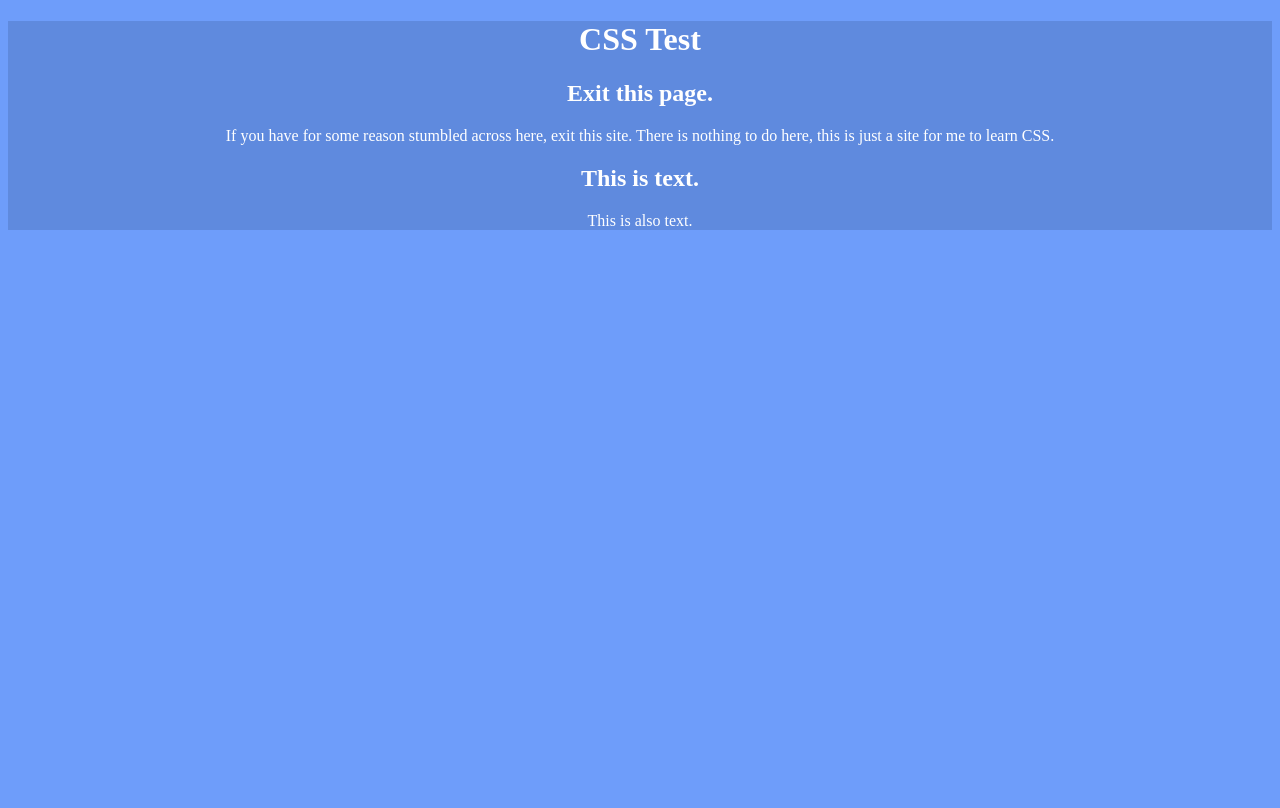
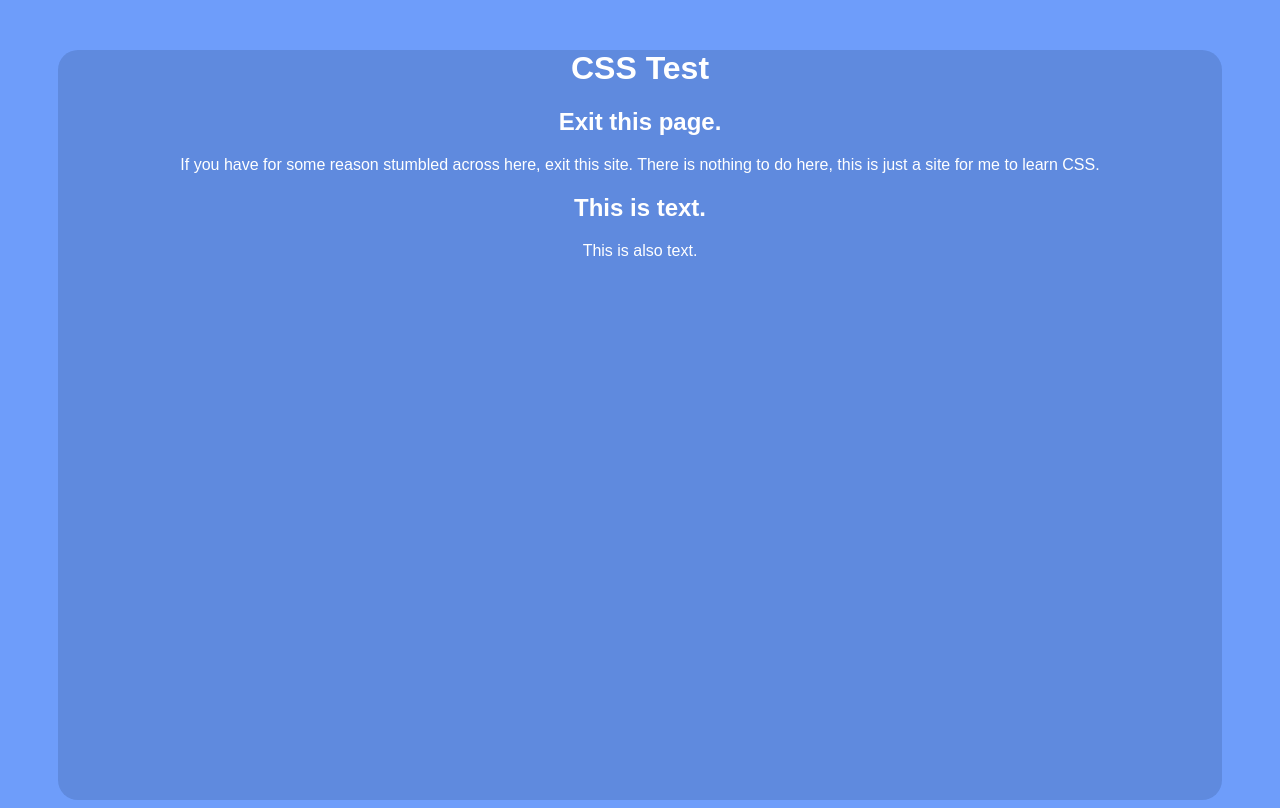
Before and after one commit to codingelephants-gpt/useless, a plain HTML site: page css-test/index.html in a window 1280 px wide. Drawn offline with Linux system fonts and the light colour scheme.

Commit message:
Update styles.css

```diff
--- a/css-test/styles.css
+++ b/css-test/styles.css
@@ -1,13 +1,25 @@
+.wback {
+  background-color: #5f8ade;
+  border-radius: 20px;
+  margin-left: 50px;
+  margin-right: 50px;
+  margin-top: 50px;
+  height:750px;
+}
+
 body {
   background-color: #6e9dfa;
 }
 
-h1,
 h2,
 p {
   color: white;
+  font-family: arial, sans-serif;
   text-align: center;
 }
-.wback {
-  background-color: #5f8ade;
+
+h1 {
+  color: white;
+  font-family: arial, sans-serif;
+  text-align: center;
 }
```
